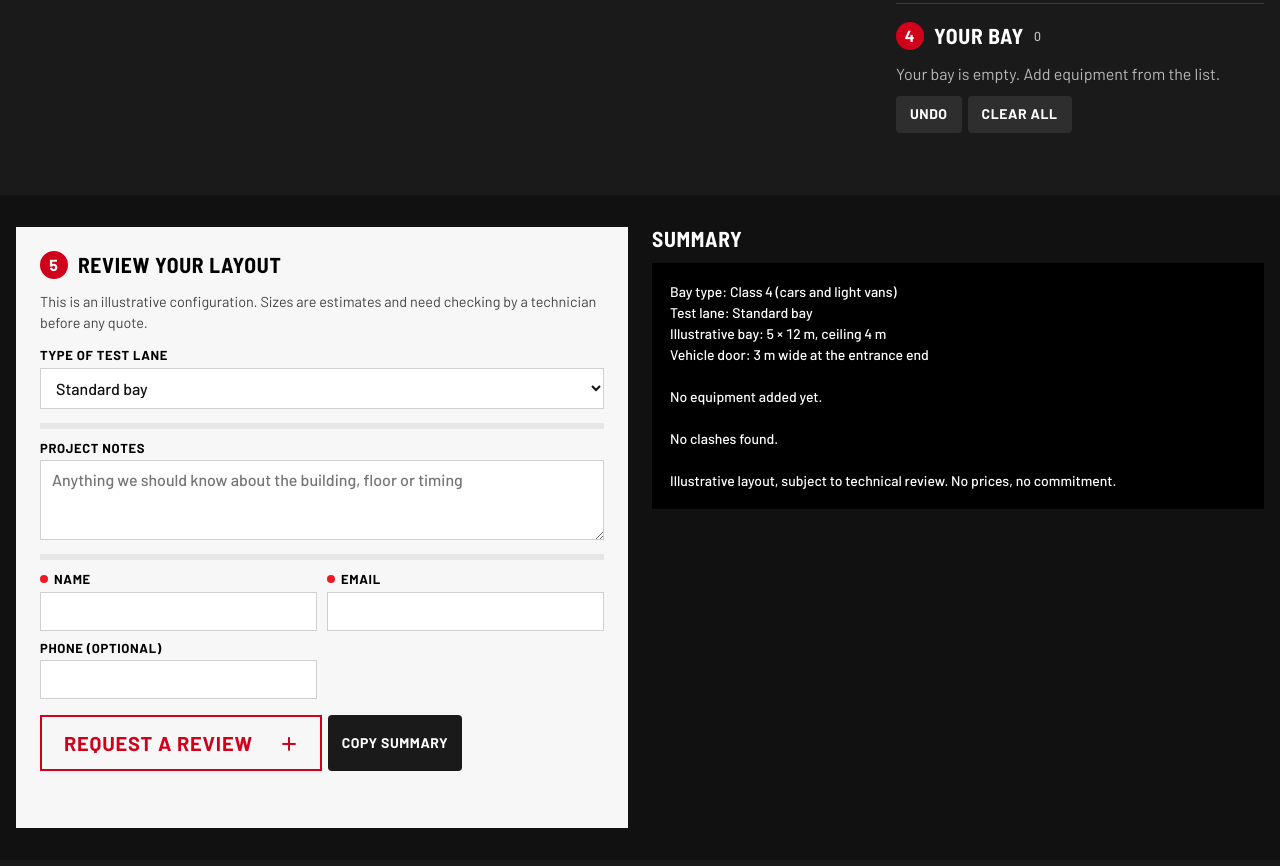
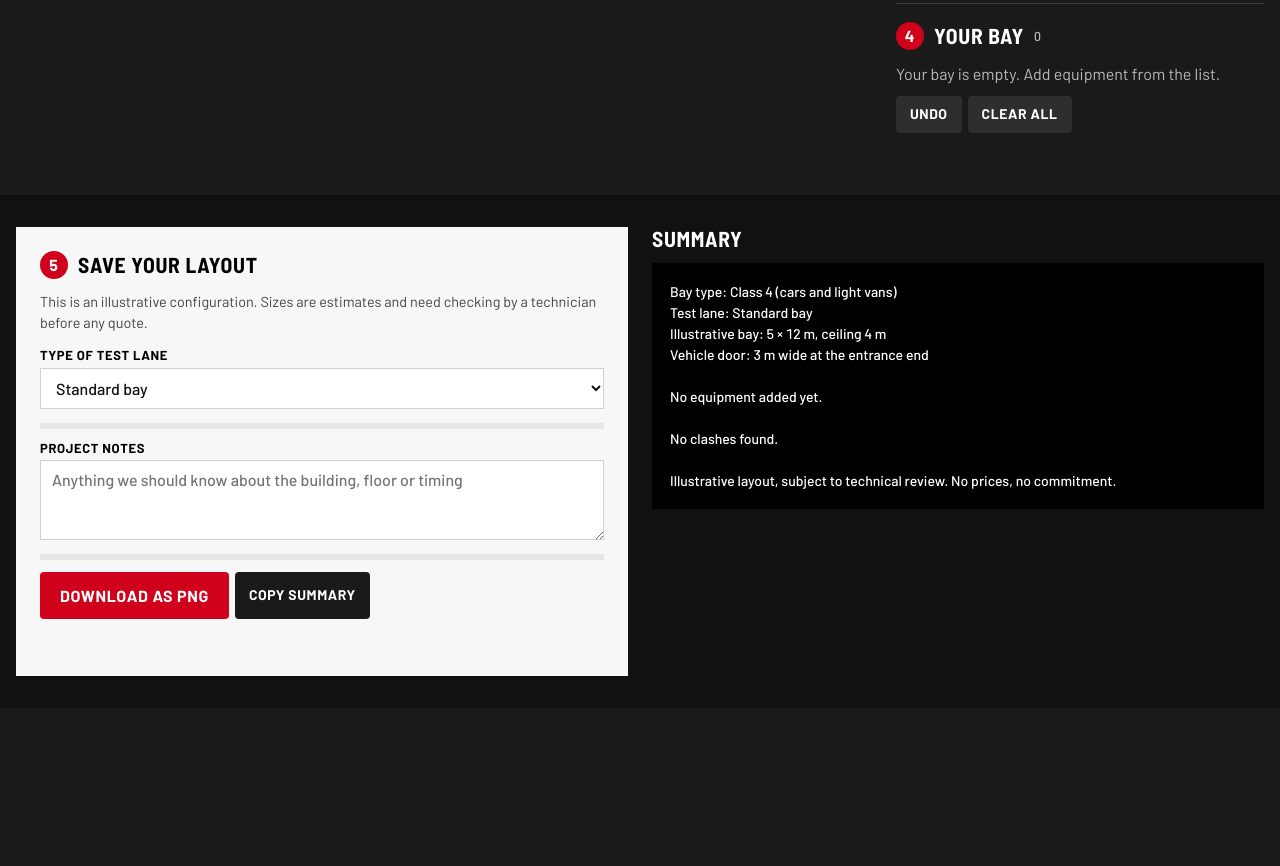
Before and after one commit to WestJ1/Website-workshop-builder, a plain HTML site: page index.html in a window 1280 px wide. Shown: the part 1271-2137 px from the top of the page. After the commit the page ends 2019 px from the top, so only its background shows below. Drawn offline with nearby package versions, Linux system fonts and the light colour scheme.

Commit message:
Update index.html

```diff
--- a/index.html
+++ b/index.html
@@ -1,9 +1,12 @@
-<!doctype html><html><head><meta charset=utf8><meta name=viewport content="width=device-width,initial-scale=1,viewport-fit=cover"><style>:root{color-scheme:light;box-sizing:border-box;padding-top:env(safe-area-inset-top,0px);padding-bottom:env(safe-area-inset-bottom,0px)}html{scroll-padding-top:env(safe-area-inset-top,0px)}body{margin:0;padding:0;font:14px -apple-system,BlinkMacSystemFont,sans-serif;background:#fff;color:#000}img{max-width:100%}[hidden]:not([hidden=until-found i]){display:none!important}</style></head><body>
+<!doctype html>
+<html lang="en-GB">
+<head>
+<meta charset="utf-8">
+<meta name="viewport" content="width=device-width,initial-scale=1,viewport-fit=cover">
 <title>Bay Builder</title>
-<meta name="viewport-fit-sides" content="cover">
 <link rel="stylesheet" href="https://fonts.googleapis.com/css2?family=Barlow:wght@400;500;700;900&family=Barlow+Semi+Condensed:wght@700&display=swap">
 <style>
-/* Layout: red site-style banner, 3D stage beside the numbered controls, light form panel on a dark band below. One dark look, matching the site. */
+/* Layout: red site-style banner, 3D stage beside the numbered controls, light panel on a dark band below. One dark look, matching the site. */
 :root{
   --bg:#1a1a1a; --card:#1c1c1c; --raise:#2e2e2e; --line:#3a3a3a; --ink:#ffffff; --muted:#b9b9b9;
   --red:#ed1c24; --red-btn:#d0021b; --red-deep:#9e1720; --red-deeper:#772626;
@@ -55,7 +58,7 @@ canvas{display:block;width:100%;height:100%;touch-action:none;outline:none}
 .seg label:has(input:checked) small{color:#fff}
 .fields{display:grid;grid-template-columns:repeat(2,minmax(0,1fr));gap:10px}
 label.f{display:grid;gap:4px;font:700 13px/1.2 var(--body);letter-spacing:.05em;text-transform:uppercase;color:var(--muted)}
-input[type=number],input[type=text],input[type=email],input[type=tel],select,textarea{font:500 16px var(--body);color:#111;background:#fff;border:0;border-radius:0;padding:10px 12px;width:100%;min-width:0;caret-color:var(--red)}
+input[type=number],select,textarea{font:500 16px var(--body);color:#111;background:#fff;border:0;border-radius:0;padding:10px 12px;width:100%;min-width:0;caret-color:var(--red)}
 input:focus,select:focus,textarea:focus{outline:2px solid var(--red);outline-offset:0}
 textarea{min-height:80px;resize:vertical}
 input[type=checkbox]{accent-color:var(--red-btn);width:18px;height:18px}
@@ -80,23 +83,20 @@ ul{list-style:none;margin:0;padding:0}
 .formpanel h2{color:#000}
 .formpanel .note{color:#444;margin:0 0 14px}
 .formpanel label.f{color:#000;font-weight:700}
-.formpanel input,.formpanel select,.formpanel textarea{box-shadow:inset 0 0 0 1px #d0d0d0}
+.formpanel select,.formpanel textarea{box-shadow:inset 0 0 0 1px #d0d0d0}
 .formpanel :focus-visible{outline-color:#000}
-label.f.req{display:block}
-label.f.req input{margin-top:4px}
-.req::before{content:"";display:inline-block;width:8px;height:8px;border-radius:50%;background:var(--red);margin-right:6px;vertical-align:1px}
 .fgroup{border-top:6px solid var(--paper-line);padding-top:12px;margin-top:14px}
 .sumpanel{min-width:0}
 pre{font:500 14px/1.5 var(--body);font-variant-numeric:tabular-nums;color:#fff;background:#000;padding:18px;margin:0;overflow-x:auto;white-space:pre-wrap;max-height:420px;overflow-y:auto}
-form{display:grid;gap:10px;min-width:0}
-.submit{background:transparent;color:var(--red-btn);border:2px solid var(--red-btn);font:700 20px/1 var(--body);text-transform:uppercase;letter-spacing:.04em;padding:16px 22px;cursor:pointer;transition:background-color .2s,color .2s}
-.submit::after{content:"+";margin-left:28px;font-size:32px;font-weight:300;line-height:0;vertical-align:-3px}
-.submit:hover{background:var(--red-btn);color:#fff}
 .formpanel .btn{background:var(--bg)}
 .formpanel .btn:hover{background:#000}
-#msg{min-height:1.4em;font-weight:500;margin:0}
+#png{background:var(--red-btn);font-size:16px;padding:14px 20px}
+#png:hover{background:var(--red-deep)}
+#msg{min-height:1.4em;font-weight:500;margin:10px 0 0}
 .note{font-size:.9rem}
 </style>
+</head>
+<body>
 
 <header class="top"><div class="in">
   <h1>Bay Builder</h1><span class="tag">Beta</span>
@@ -129,7 +129,7 @@ form{display:grid;gap:10px;min-width:0}
     <div class="sec">
       <h2><span class="step">1</span>What will the bay test?</h2>
       <div class="seg" role="radiogroup">
-        <label><input type="radio" name="cls" value="1" id="cls1"><b>Class 1 &amp; 2</b><small>Motorcycles</small></label>
+        <label><input type="radio" name="cls" value="1"><b>Class 1 &amp; 2</b><small>Motorcycles</small></label>
         <label><input type="radio" name="cls" value="4" checked><b>Class 4</b><small>Cars and light vans</small></label>
         <label><input type="radio" name="cls" value="47"><b>Class 4 &amp; 7</b><small>Cars and vans</small></label>
       </div>
@@ -165,21 +165,17 @@ form{display:grid;gap:10px;min-width:0}
 
 <section class="rvband" aria-labelledby="rv"><div class="review in">
   <div class="formpanel">
-    <h2 id="rv"><span class="step">5</span>Review your layout</h2>
+    <h2 id="rv"><span class="step">5</span>Save your layout</h2>
     <p class="note">This is an illustrative configuration. Sizes are estimates and need checking by a technician before any quote.</p>
     <label class="f">Type of test lane
       <select id="lane"><option>Standard bay</option><option>ATL or OPTL</option><option>Not sure yet</option></select>
     </label>
     <label class="f fgroup">Project notes<textarea id="notes" placeholder="Anything we should know about the building, floor or timing"></textarea></label>
-    <form id="form" class="fgroup">
-      <div class="fields">
-        <label class="f req">Name<input type="text" id="fname" required autocomplete="name"></label>
-        <label class="f req">Email<input type="email" id="femail" required autocomplete="email"></label>
-        <label class="f">Phone (optional)<input type="tel" id="fphone" autocomplete="tel"></label>
-      </div>
-      <div class="row2" style="margin:6px 0 0"><button class="submit" type="submit">Request a review</button><button class="btn" type="button" id="copy">Copy summary</button></div>
-      <p id="msg" role="status"></p>
-    </form>
+    <div class="row2 fgroup">
+      <button class="btn" type="button" id="png">Download as PNG</button>
+      <button class="btn" type="button" id="copy">Copy summary</button>
+    </div>
+    <p id="msg" role="status"></p>
   </div>
   <div class="sumpanel">
     <h2>Summary</h2>
@@ -400,7 +396,13 @@ function room(){
  buildRoom();sync();fit(curView);}
 ['#w','#l','#h','#door','#drive'].forEach(s=>$(s).onchange=room);
 ['#lane','#notes'].forEach(s=>$(s).oninput=ui);
-$('#form').onsubmit=e=>{e.preventDefault();$('#msg').textContent='Nothing has been sent. This version has no server, so copy the summary and email it to the team.'};
+
+// download the current 3D view as a PNG (selection highlight hidden for the shot)
+$('#png').onclick=()=>{
+ if(!ok3d){$('#msg').textContent='The 3D view is turned off in this browser, so there is no picture to save.';return}
+ const s=state.sel;state.sel=null;paint();R_.render(scene,camera);
+ const a=document.createElement('a');a.href=cv.toDataURL('image/png');a.download='bay-layout.png';a.click();
+ state.sel=s;paint();$('#msg').textContent='Picture saved.';};
 $('#copy').onclick=()=>{const t=$('#sum').textContent;
  (navigator.clipboard?navigator.clipboard.writeText(t):Promise.reject()).then(()=>$('#msg').textContent='Summary copied.').catch(()=>{
   const r=document.createRange();r.selectNodeContents($('#sum'));const s=getSelection();s.removeAllRanges();s.addRange(r);$('#msg').textContent='Press Ctrl+C or Cmd+C to copy the selected summary.'})};
@@ -412,10 +414,10 @@ if(ok3d){let first=true;
  (function loop(){requestAnimationFrame(loop);if(dirty){dirty=false;R_.render(scene,camera)}})();
 }
 
-// starting layout: a Class 4 bay with a car on the lift
 renderCat();buildRoom();
 sync();
 })();
 </script>
 
-</body></html>
+</body>
+</html>
```
